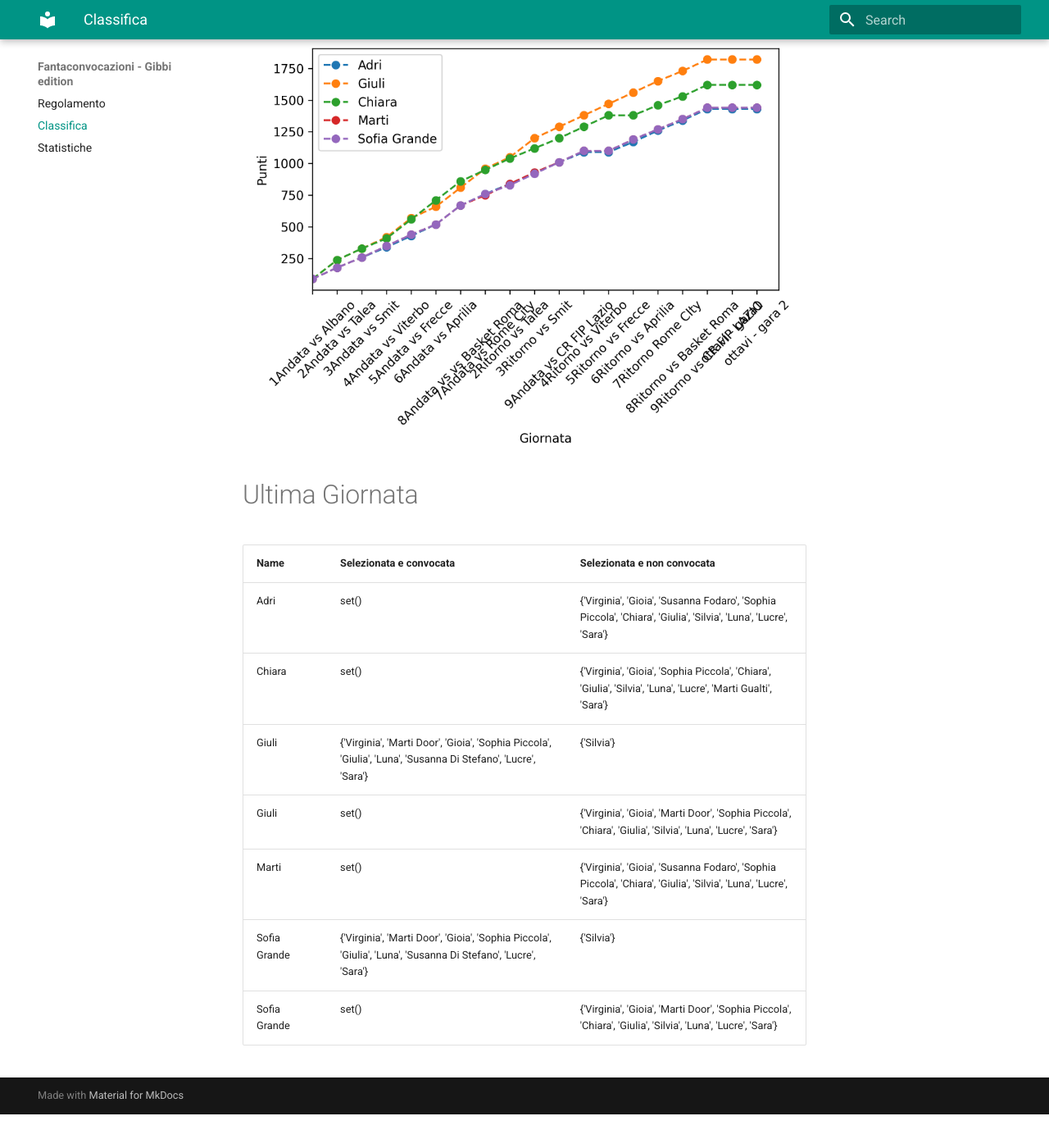
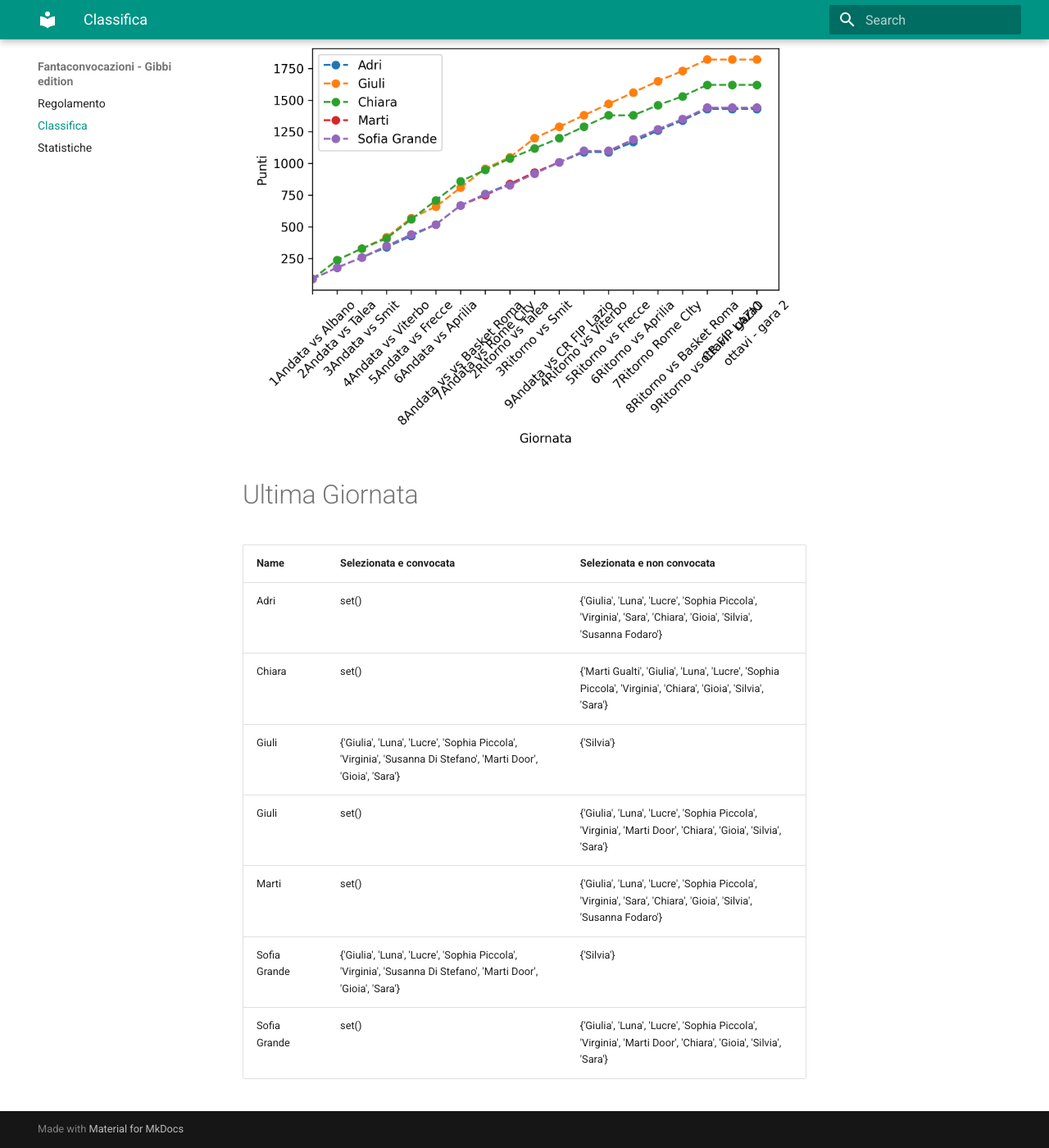
Before and after one commit to martinig94/fantagibbi, an MkDocs documentation site: the page built from docs/Classifica.md, in a window 1280 px wide and 1400 px high, scrolled down 565 px. Shown: the whole window at 82% size. Built offline with MkDocs 1.6.1 and Material for MkDocs 9.7.7, drawn with Linux system fonts in a browser that asks for light colours; before the commit the page ends 1924 px from its top, so only the background shows below that.

Commit message:
Auto-update from main.py

```diff
--- a/docs/Classifica.md
+++ b/docs/Classifica.md
@@ -18,11 +18,11 @@
 <!-- START_TABLE CORRECT -->
 | Name         | Selezionata e convocata                                                                                        | Selezionata e non convocata                                                                                      |
 |:-------------|:---------------------------------------------------------------------------------------------------------------|:-----------------------------------------------------------------------------------------------------------------|
-| Adri         | set()                                                                                                          | {'Virginia', 'Gioia', 'Susanna Fodaro', 'Sophia Piccola', 'Chiara', 'Giulia', 'Silvia', 'Luna', 'Lucre', 'Sara'} |
-| Chiara       | set()                                                                                                          | {'Virginia', 'Gioia', 'Sophia Piccola', 'Chiara', 'Giulia', 'Silvia', 'Luna', 'Lucre', 'Marti Gualti', 'Sara'}   |
-| Giuli        | {'Virginia', 'Marti Door', 'Gioia', 'Sophia Piccola', 'Giulia', 'Luna', 'Susanna Di Stefano', 'Lucre', 'Sara'} | {'Silvia'}                                                                                                       |
-| Giuli        | set()                                                                                                          | {'Virginia', 'Gioia', 'Marti Door', 'Sophia Piccola', 'Chiara', 'Giulia', 'Silvia', 'Luna', 'Lucre', 'Sara'}     |
-| Marti        | set()                                                                                                          | {'Virginia', 'Gioia', 'Susanna Fodaro', 'Sophia Piccola', 'Chiara', 'Giulia', 'Silvia', 'Luna', 'Lucre', 'Sara'} |
-| Sofia Grande | {'Virginia', 'Marti Door', 'Gioia', 'Sophia Piccola', 'Giulia', 'Luna', 'Susanna Di Stefano', 'Lucre', 'Sara'} | {'Silvia'}                                                                                                       |
-| Sofia Grande | set()                                                                                                          | {'Virginia', 'Gioia', 'Marti Door', 'Sophia Piccola', 'Chiara', 'Giulia', 'Silvia', 'Luna', 'Lucre', 'Sara'}     |
+| Adri         | set()                                                                                                          | {'Giulia', 'Luna', 'Lucre', 'Sophia Piccola', 'Virginia', 'Sara', 'Chiara', 'Gioia', 'Silvia', 'Susanna Fodaro'} |
+| Chiara       | set()                                                                                                          | {'Marti Gualti', 'Giulia', 'Luna', 'Lucre', 'Sophia Piccola', 'Virginia', 'Chiara', 'Gioia', 'Silvia', 'Sara'}   |
+| Giuli        | {'Giulia', 'Luna', 'Lucre', 'Sophia Piccola', 'Virginia', 'Susanna Di Stefano', 'Marti Door', 'Gioia', 'Sara'} | {'Silvia'}                                                                                                       |
+| Giuli        | set()                                                                                                          | {'Giulia', 'Luna', 'Lucre', 'Sophia Piccola', 'Virginia', 'Marti Door', 'Chiara', 'Gioia', 'Silvia', 'Sara'}     |
+| Marti        | set()                                                                                                          | {'Giulia', 'Luna', 'Lucre', 'Sophia Piccola', 'Virginia', 'Sara', 'Chiara', 'Gioia', 'Silvia', 'Susanna Fodaro'} |
+| Sofia Grande | {'Giulia', 'Luna', 'Lucre', 'Sophia Piccola', 'Virginia', 'Susanna Di Stefano', 'Marti Door', 'Gioia', 'Sara'} | {'Silvia'}                                                                                                       |
+| Sofia Grande | set()                                                                                                          | {'Giulia', 'Luna', 'Lucre', 'Sophia Piccola', 'Virginia', 'Marti Door', 'Chiara', 'Gioia', 'Silvia', 'Sara'}     |
 <!-- END_TABLE CORRECT -->
```
